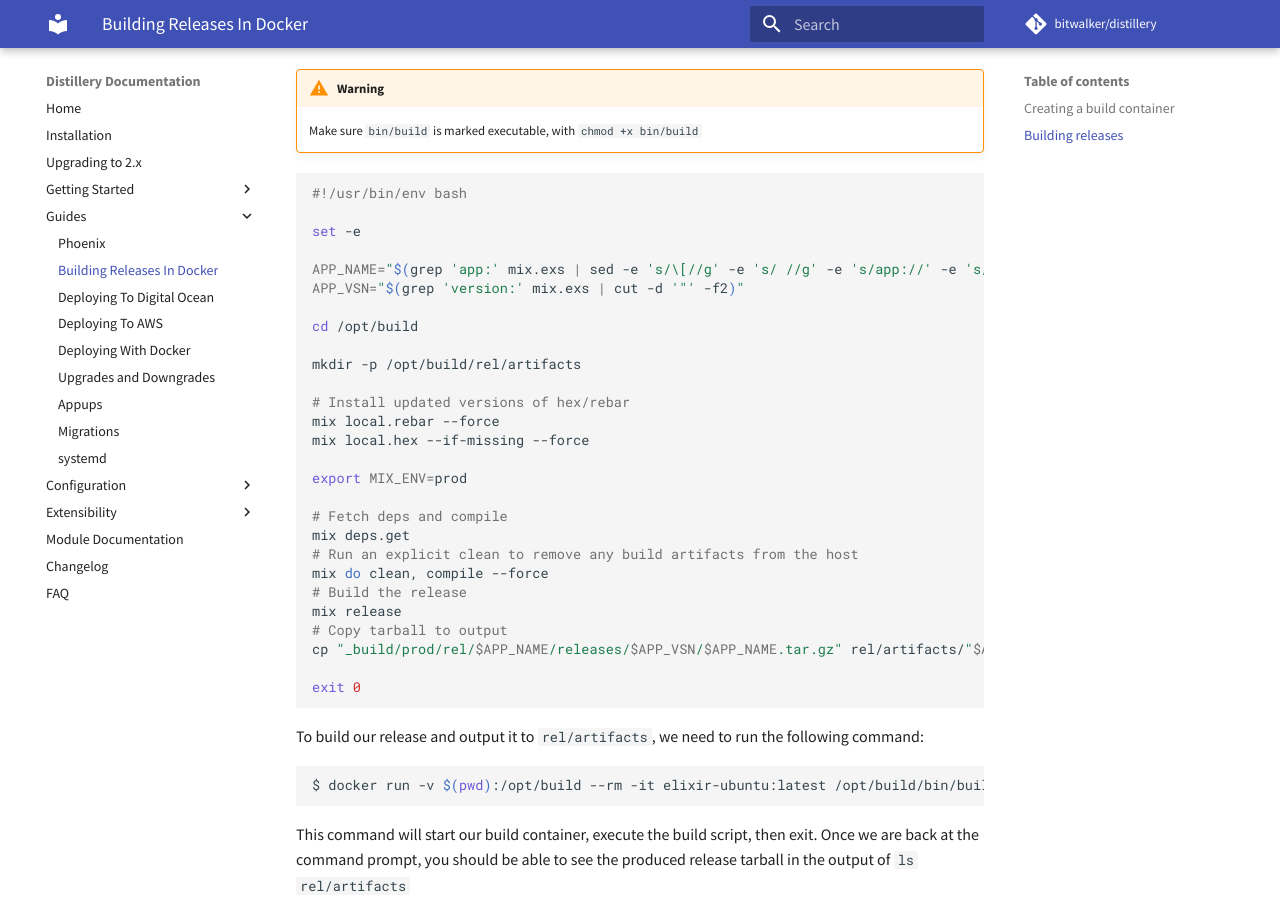
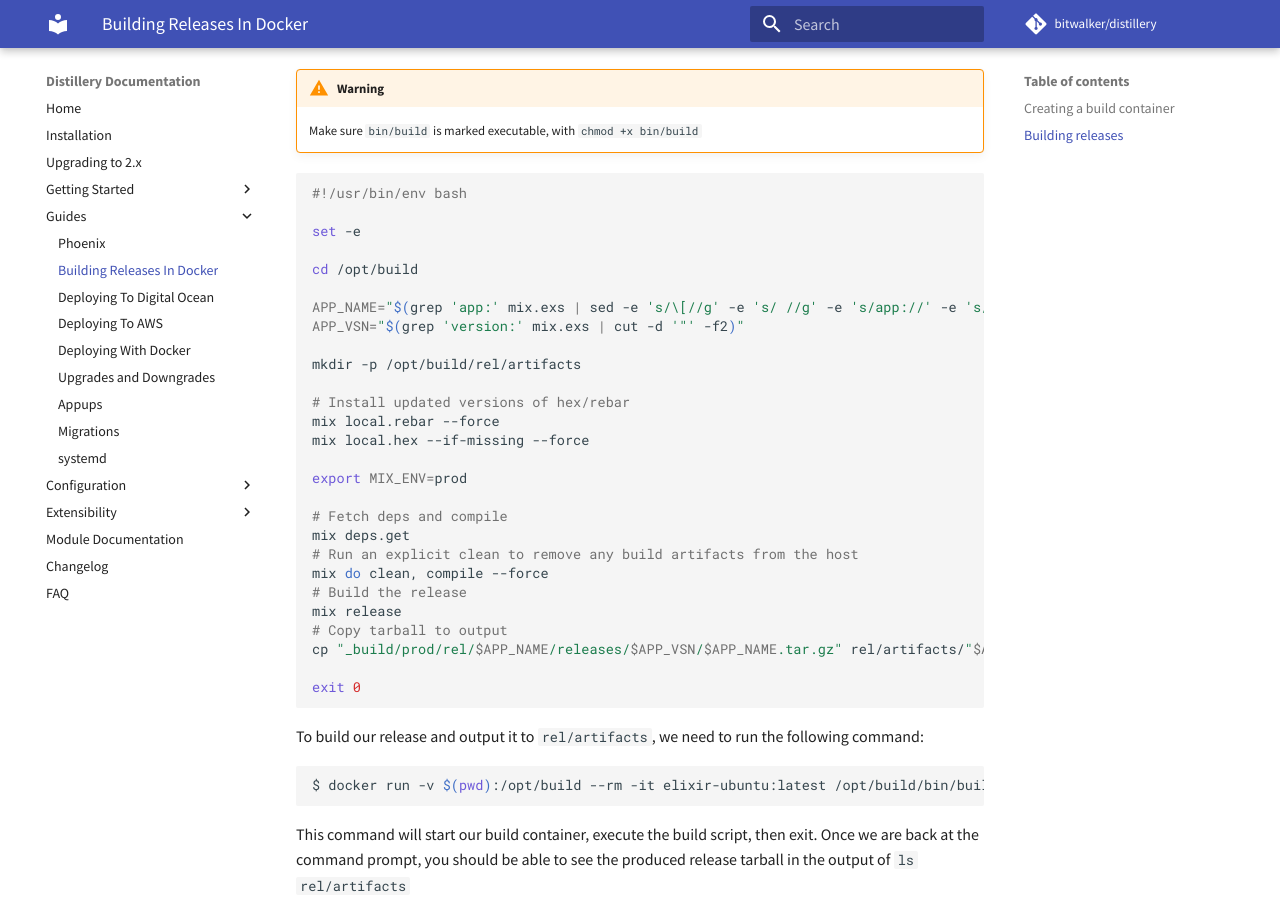
Before and after one commit to bitwalker/distillery, an MkDocs documentation site: the page built from docs/guides/building_in_docker.md, in a window 1280 px wide and 900 px high, scrolled down 1125 px. Built offline with MkDocs 1.6.1 and Material for MkDocs 9.7.7, drawn with Linux system fonts in a browser that asks for light colours; comment, search, counter and statistics services are not loaded.

Commit message:
APP_NAME and APP_VSN calculation needs to run in the right directory

```diff
--- a/docs/guides/building_in_docker.md
+++ b/docs/guides/building_in_docker.md
@@ -59,10 +59,10 @@ First, our build script, in `bin/build`, would look something like this:
 
 set -e
 
+cd /opt/build
+
 APP_NAME="$(grep 'app:' mix.exs | sed -e 's/\[//g' -e 's/ //g' -e 's/app://' -e 's/[:,]//g')"
 APP_VSN="$(grep 'version:' mix.exs | cut -d '"' -f2)"
-
-cd /opt/build
 
 mkdir -p /opt/build/rel/artifacts
 
```
